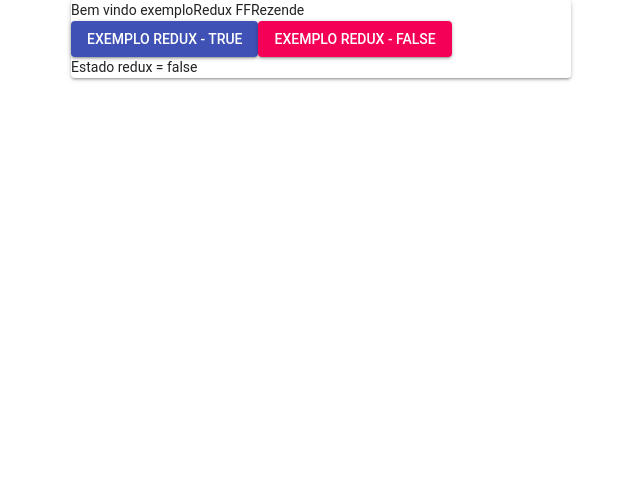
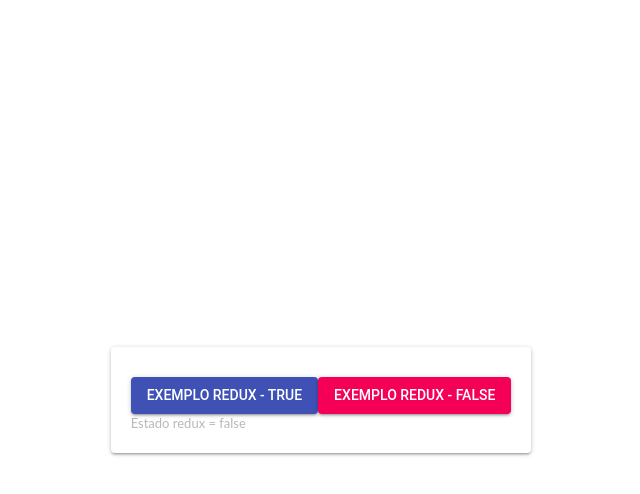
Before and after one commit to ffrezende/react, a React (Create React App) app: page /loading in a window 1280 px wide. Shown: the top 494 px of the page, without its empty margins (319-959 px from the left). Built offline with nearby package versions, Linux system fonts and the light colour scheme; what typesafe-actions would draw is missing.

Commit message:
Ajustes Paper e Grid material CSS

```diff
--- a/src/features/Exemplo/views/exemplo.tsx
+++ b/src/features/Exemplo/views/exemplo.tsx
@@ -27,10 +27,15 @@ class Exemplo extends Component<IProps, IState> {
     let estadoRedux = loading ? 'true' : 'false';
     return (
       <div className={classes.root}>
-        <Paper className={classes.paper}>
-          <Grid container>
-            <Grid item>
-              <Typography>Bem vindo exemploRedux FFRezende </Typography>
+        <Grid
+          container
+          alignContent='center'
+          alignItems='center'
+          justify='center'
+          className={classes.gridCenter}
+        >
+          <Paper className={classes.paper}>
+            <Grid item className={classes.margin}>
               <Button
                 variant='contained'
                 color='primary'
@@ -47,10 +52,10 @@ class Exemplo extends Component<IProps, IState> {
               >
                 Exemplo redux - false
               </Button>
-              <Typography>Estado redux = {estadoRedux} </Typography>
+              <Typography className={classes.textoPadrao}>Estado redux = {estadoRedux} </Typography>
             </Grid>
-          </Grid>
-        </Paper>
+          </Paper>
+        </Grid>
       </div>
     );
   }
--- a/src/features/Exemplo/views/styles/cardStyle.ts
+++ b/src/features/Exemplo/views/styles/cardStyle.ts
@@ -7,8 +7,7 @@ const styles = (theme: Object) => ({
     flexGrow: 1
   },
   paper: {
-    margin: 'auto',
-    maxWidth: 500
+    margin: 'auto'
   },
   image: {
     width: 128,
@@ -19,6 +18,17 @@ const styles = (theme: Object) => ({
     display: 'block',
     maxWidth: '100%',
     maxHeight: '100%'
+  },
+  textoPadrao: {
+    fontFamily: 'Lato',
+    color: '#B8B8B8',
+    fontSize: 13
+  },
+  gridCenter: {
+    height: '100vh'
+  },
+  margin: {
+    margin: '30px 20px 20px 20px'
   }
 });
 
--- a/src/features/apresentacao/views/TelaInicial.tsx
+++ b/src/features/apresentacao/views/TelaInicial.tsx
@@ -24,16 +24,22 @@ class TelaInicial extends Component<Props, State> {
     const { classes } = this.props;
     return (
       <div className={classes.root}>
-        <Paper className={classes.paper}>
-          <Grid container>
-            <Grid item>
-              <Typography className={classes.textoPadrao}>Developer by: FFRezende </Typography>
+        <Grid
+          container
+          alignContent='center'
+          alignItems='center'
+          justify='center'
+          className={classes.gridCenter}
+        >
+          <Paper className={classes.paper}>
+            <Grid item className={classes.margin}>
               <Button className={classes.degredeButton} onClick={() => history.push('/loading')}>
                 Exemplo redux
               </Button>
+              <Typography className={classes.textoPadrao}>Developer by: FFRezende </Typography>
             </Grid>
-          </Grid>
-        </Paper>
+          </Paper>
+        </Grid>
       </div>
     );
   }
--- a/src/features/apresentacao/views/styles/cardStyle.ts
+++ b/src/features/apresentacao/views/styles/cardStyle.ts
@@ -23,6 +23,12 @@ const styles = (theme: Object) => ({
   paper: {
     margin: 'auto',
     maxWidth: 500
+  },
+  gridCenter: {
+    height: '100vh'
+  },
+  margin: {
+    margin: '30px 20px 20px 20px'
   }
 });
 
```
